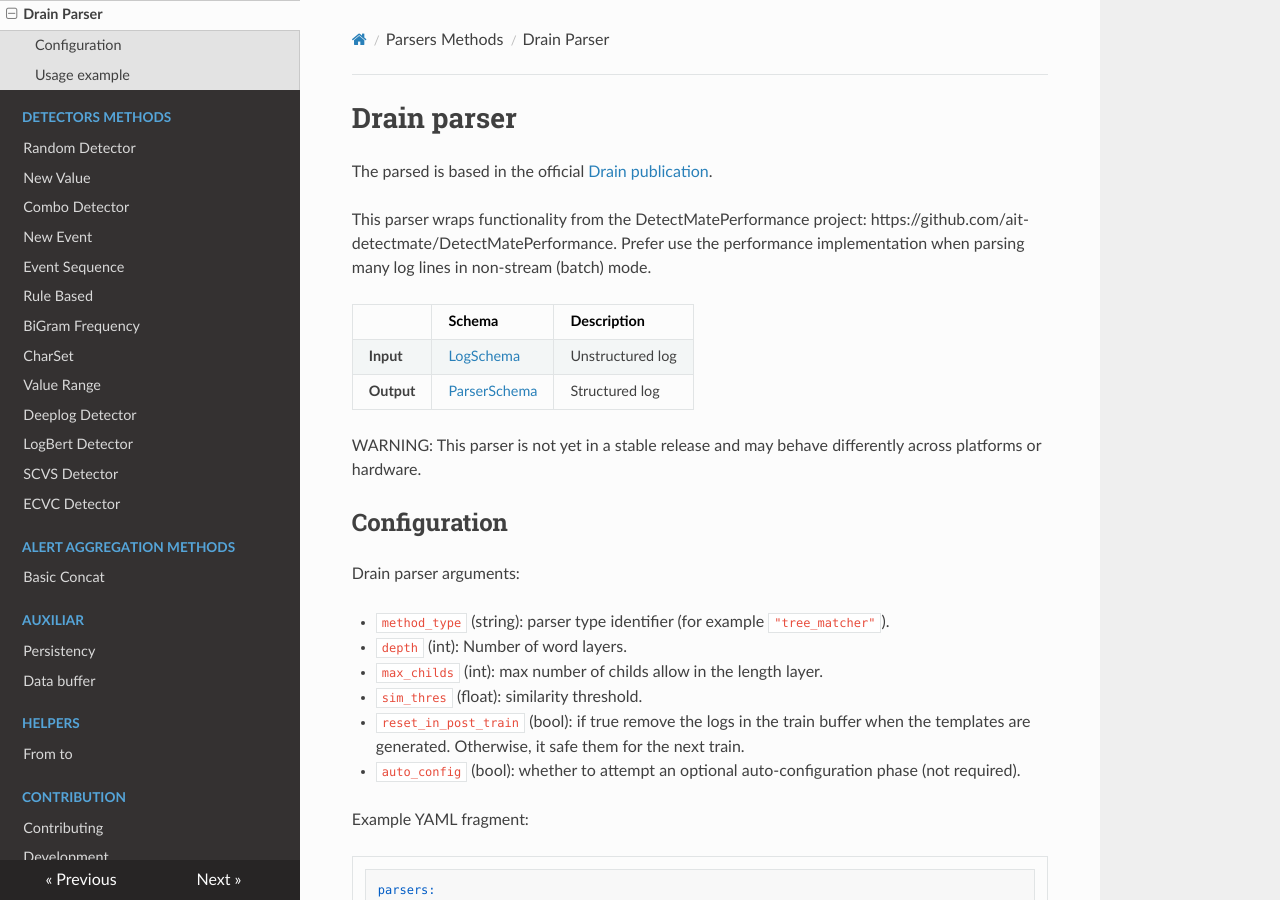
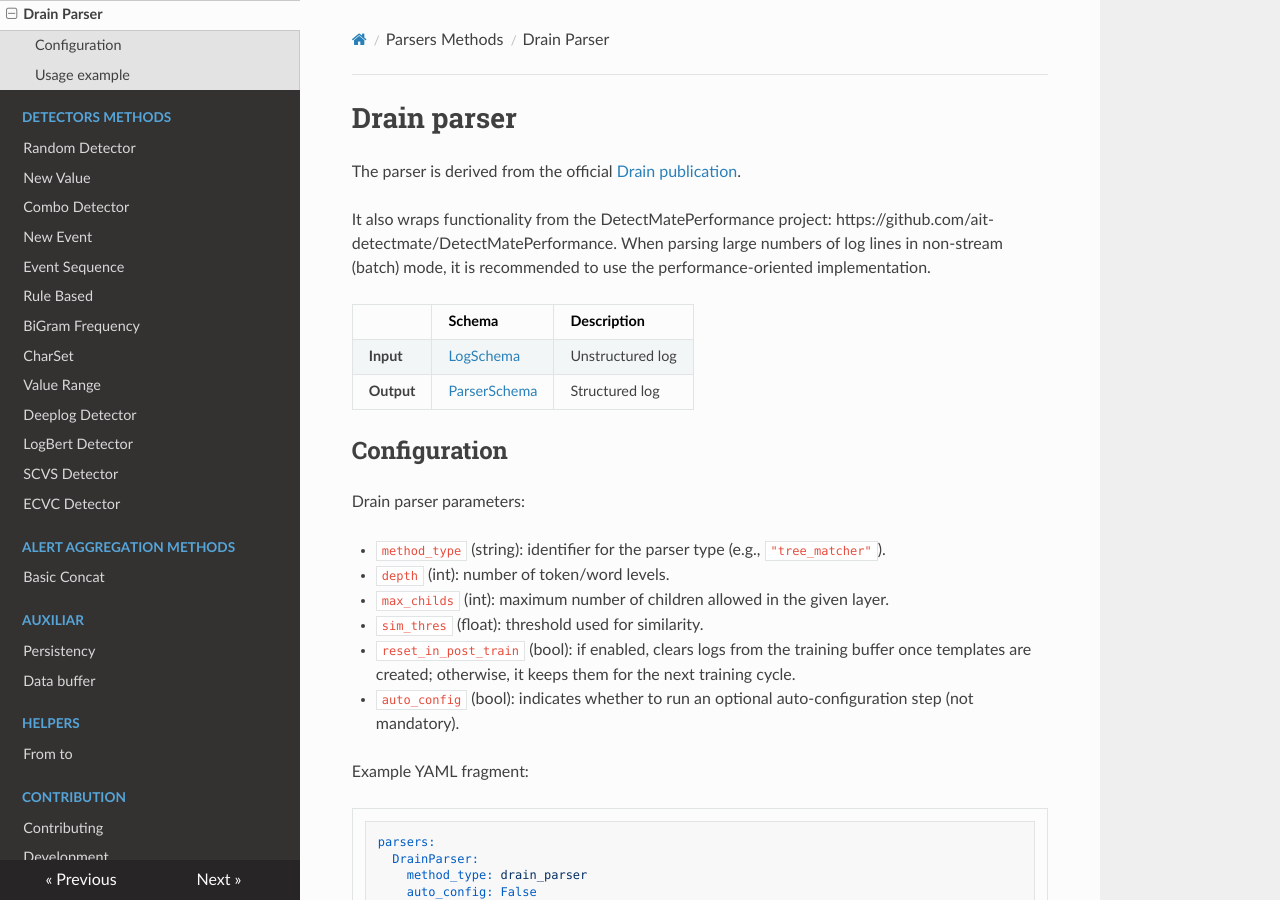
Before and after one commit to ait-detectmate/DetectMateLibrary, an MkDocs documentation site: the page built from docs/parsers/drain_parser.md, in a window 1280 px wide and 900 px high. Built offline with MkDocs 1.6.1, drawn with Linux system fonts in a browser that asks for light colours; nearby versions of some CDN libraries.

Commit message:
Refine language and formatting in drain_parser.md

````diff
--- a/docs/parsers/drain_parser.md
+++ b/docs/parsers/drain_parser.md
@@ -1,26 +1,24 @@
 # Drain parser
 
-The parsed is based in the official [Drain publication](https://ieeexplore.ieee.org/document/8029742).
+The parser is derived from the official [Drain publication](https://ieeexplore.ieee.org/document/8029742).
 
-This parser wraps functionality from the DetectMatePerformance project: https://github.com/ait-detectmate/DetectMatePerformance. Prefer  use the performance implementation when parsing many log lines in non-stream (batch) mode.
+It also wraps functionality from the DetectMatePerformance project: https://github.com/ait-detectmate/DetectMatePerformance. When parsing large numbers of log lines in non-stream (batch) mode, it is recommended to use the performance-oriented implementation.
 
 |            | Schema                     | Description        |
 |------------|----------------------------|--------------------|
 | **Input**  | [LogSchema](../schemas.md) | Unstructured log   |
 | **Output** | [ParserSchema](../schemas.md) | Structured log   |
 
-WARNING: This parser is not yet in a stable release and may behave differently across platforms or hardware.
-
 ## Configuration
 
-Drain parser arguments:
+Drain parser parameters:
 
-- `method_type` (string): parser type identifier (for example `"tree_matcher"`).
-- `depth` (int): Number of word layers.
-- `max_childs` (int): max number of childs allow in the length layer.
-- `sim_thres` (float): similarity threshold.
-- `reset_in_post_train` (bool): if true remove the logs in the train buffer when the templates are generated. Otherwise, it safe them for the next train.
-- `auto_config` (bool): whether to attempt an optional auto-configuration phase (not required).
+- `method_type` (string): identifier for the parser type (e.g., `"tree_matcher"`).
+- `depth` (int): number of token/word levels.
+- `max_childs` (int): maximum number of children allowed in the given layer.
+- `sim_thres` (float): threshold used for similarity.
+- `reset_in_post_train` (bool): if enabled, clears logs from the training buffer once templates are created; otherwise, it keeps them for the next training cycle.
+- `auto_config` (bool): indicates whether to run an optional auto-configuration step (not mandatory).
 
 Example YAML fragment:
 ```yaml
````
